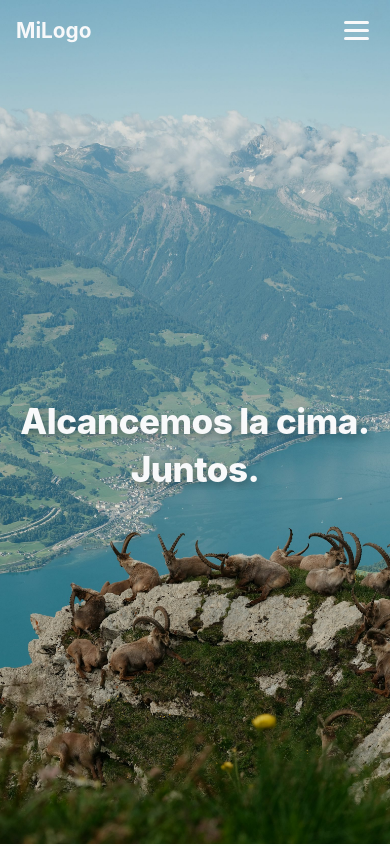
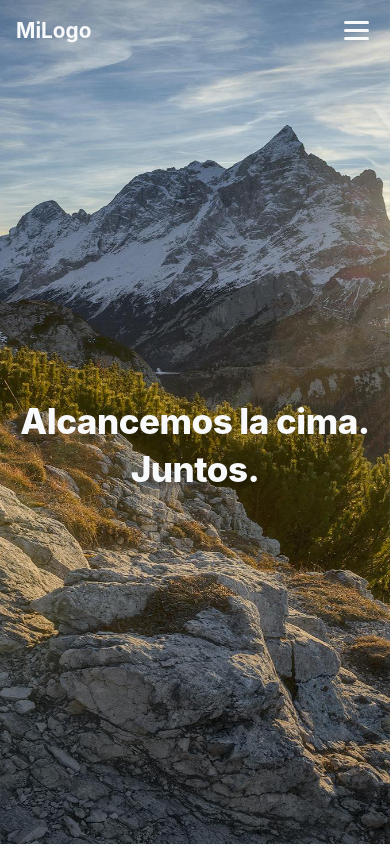
Before and after one commit to tobiasderene/ibice, a React (Create React App) app: page / in a window 390 px wide. Shown: the top 846 px of the page. Built offline with nearby package versions, Linux system fonts and the light colour scheme.

Commit message:
Update CTA.css

```diff
--- a/src/styles/CTA.css
+++ b/src/styles/CTA.css
@@ -1,4 +1,3 @@
-/* --- HERO CTA PARALLAX --- */
 .hero-cta-parallax {
   position: relative;
   width: 100%;
@@ -9,21 +8,12 @@
   align-items: center;
   justify-content: center;
   background: linear-gradient(135deg, #0a1128, #2B5E73);
-  transition: background 0.5s ease, transform 1s ease-in-out; /* +transform */
-  will-change: transform;
 }
 
-/* 🔥 Efecto reveal al entrar */
-.hero-cta-parallax.hero-cta-active {
-  transform: translateY(-10vh); /* el bloque se desliza suavemente hacia arriba */
-}
-
-/* --- FONDO Y ANIMACIÓN DE ENTRADA --- */
 .hero-cta-parallax.loaded {
   background: none;
 }
 
-/* Placeholder mientras carga */
 .hero-cta-placeholder {
   position: absolute;
   inset: 0;
@@ -47,24 +37,20 @@
   to { transform: rotate(360deg); }
 }
 
-/* Fondo con efecto parallax + reveal */
 .hero-cta-background {
-  position: absolute;
-  top: -3%;
+  position: fixed;
+  top: 0;
   left: 0;
   width: 100%;
-  height: 120%;
+  height: 100vh;
   background-size: cover;
   background-position: center;
   background-repeat: no-repeat;
   z-index: 1;
-  will-change: transform;
-  transition: transform 0.2s ease-out, opacity 0.6s ease;
+  transition: opacity 0.6s ease;
   pointer-events: none;
-  background-attachment: fixed; /* 🔥 fondo estático */
 }
 
-/* Overlay */
 .hero-cta-overlay {
   position: absolute;
   top: 0;
@@ -72,17 +58,9 @@
   width: 100%;
   height: 100%;
   z-index: 2;
-  background: rgba(0, 0, 0, 0.3);
-  opacity: 0;
-  transition: opacity 1s ease-in-out;
+  background: rgba(0, 0, 0, 0.4);
 }
 
-/* Cuando entra en pantalla, el overlay se suaviza */
-.hero-cta-parallax.hero-cta-active .hero-cta-overlay {
-  opacity: 1;
-}
-
-/* Contenido centrado */
 .hero-cta-content {
   position: relative;
   z-index: 3;
@@ -95,18 +73,8 @@
   gap: 3rem;
   padding: 4rem 0;
   color: #F8F9FA;
-  opacity: 0;
-  transform: translateY(50px);
-  transition: opacity 1s ease, transform 1s ease;
 }
 
-/* ✨ Cinematic fade-in al activarse */
-.hero-cta-parallax.hero-cta-active .hero-cta-content {
-  opacity: 1;
-  transform: translateY(0);
-}
-
-/* Título y texto */
 .hero-cta-title {
   font-family: 'Inter', 'Poppins', 'Manrope', sans-serif;
   font-size: clamp(2.5rem, 6vw, 4rem);
@@ -127,20 +95,11 @@
   opacity: 0.95;
 }
 
-/* Botones */
 .hero-cta-buttons {
   display: flex;
   gap: 1.5rem;
   justify-content: center;
   flex-wrap: wrap;
-  opacity: 0;
-  transform: translateY(30px);
-  transition: opacity 0.8s ease 0.2s, transform 0.8s ease 0.2s;
-}
-
-.hero-cta-parallax.hero-cta-active .hero-cta-buttons {
-  opacity: 1;
-  transform: translateY(0);
 }
 
 .hero-cta-action-button {
@@ -184,20 +143,11 @@
   box-shadow: 0 6px 25px rgba(248, 249, 250, 0.3);
 }
 
-/* Info */
 .hero-cta-info {
   display: flex;
   justify-content: center;
   gap: 3rem;
   flex-wrap: wrap;
-  opacity: 0;
-  transform: translateY(30px);
-  transition: opacity 0.8s ease 0.4s, transform 0.8s ease 0.4s;
-}
-
-.hero-cta-parallax.hero-cta-active .hero-cta-info {
-  opacity: 1;
-  transform: translateY(0);
 }
 
 .hero-info-item {
@@ -223,64 +173,63 @@
   text-shadow: 1px 2px 4px rgba(0, 0, 0, 0.5);
 }
 
-/* Responsive */
 @media (max-width: 1024px) {
-  .hero-cta-content { width: calc(100% - 6rem); gap: 2.5rem; }
-  .hero-cta-info { gap: 2rem; }
+  .hero-cta-content {
+    width: calc(100% - 6rem);
+    gap: 2.5rem;
+  }
+  .hero-cta-info {
+    gap: 2rem;
+  }
 }
 
 @media (max-width: 768px) {
-  .hero-cta-content { width: calc(100% - 3rem); gap: 2rem; padding: 3rem 0; }
-  .hero-cta-title { font-size: clamp(2rem, 8vw, 3rem); }
-  .hero-cta-subtitle { font-size: clamp(1rem, 3vw, 1.25rem); }
-  .hero-cta-buttons { gap: 1rem; }
-  .hero-cta-action-button { padding: 0.875rem 2rem; font-size: 1rem; }
-  .hero-cta-info { gap: 1.5rem; }
+  .hero-cta-content {
+    width: calc(100% - 3rem);
+    gap: 2rem;
+    padding: 3rem 0;
+  }
+  .hero-cta-title {
+    font-size: clamp(2rem, 8vw, 3rem);
+  }
+  .hero-cta-subtitle {
+    font-size: clamp(1rem, 3vw, 1.25rem);
+  }
+  .hero-cta-buttons {
+    gap: 1rem;
+  }
+  .hero-cta-action-button {
+    padding: 0.875rem 2rem;
+    font-size: 1rem;
+  }
+  .hero-cta-info {
+    gap: 1.5rem;
+  }
 }
 
 @media (max-width: 480px) {
-  .hero-cta-content { width: calc(100% - 2rem); gap: 1.5rem; padding: 2rem 0; }
-  .hero-cta-buttons { flex-direction: column; width: 100%; align-items: center; }
-  .hero-cta-action-button { width: 100%; max-width: 300px; }
-  .hero-cta-info { flex-direction: column; gap: 1.5rem; }
+  .hero-cta-content {
+    width: calc(100% - 2rem);
+    gap: 1.5rem;
+    padding: 2rem 0;
+  }
+  .hero-cta-buttons {
+    flex-direction: column;
+    width: 100%;
+    align-items: center;
+  }
+  .hero-cta-action-button {
+    width: 100%;
+    max-width: 300px;
+  }
+  .hero-cta-info {
+    flex-direction: column;
+    gap: 1.5rem;
+  }
 }
 
-/* Fix mobile */
-html, body { overflow-x: hidden; margin: 0; padding: 0; }
-
-/* === DESACTIVAR ANIMACIONES EN MOBILE === */
-@media (max-width: 768px) {
-  .hero-cta-parallax *,
-  .hero-cta-background,
-  .hero-cta-content,
-  .hero-cta-buttons,
-  .hero-cta-info,
-  .hero-cta-placeholder .spinner,
-  .hero-cta-action-button,
-  .hero-cta-action-button.primary,
-  .hero-cta-action-button.secondary {
-    transition: none !important;
-    animation: none !important;
-    transform: none !important;
-  }
-
-  .hero-cta-background {
-    position: absolute;
-    top: 0;
-    height: 100%;
-    transform: none !important;
-    background-attachment: scroll !important;
-  }
-
-  .hero-cta-content,
-  .hero-cta-buttons,
-  .hero-cta-info {
-    opacity: 1 !important;
-  }
-
-  .hero-cta-action-button:hover {
-    transform: none !important;
-    box-shadow: none !important;
-    background: inherit !important;
-  }
+html, body {
+  overflow-x: hidden;
+  margin: 0;
+  padding: 0;
 }
```
